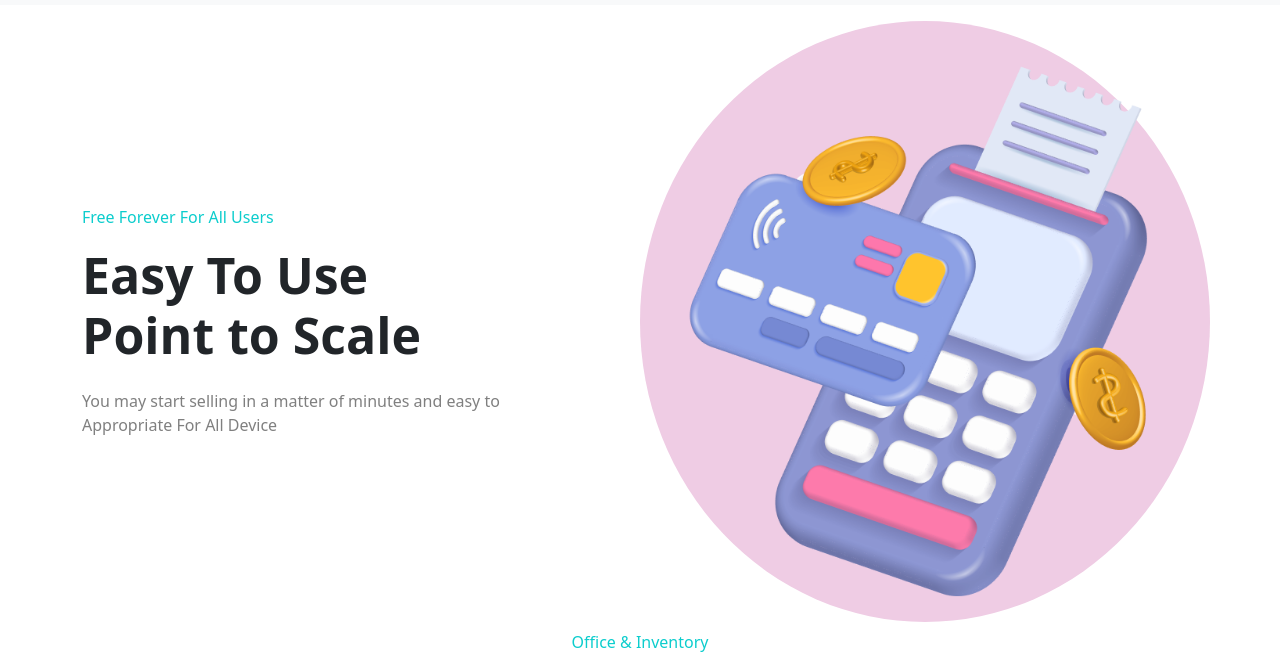
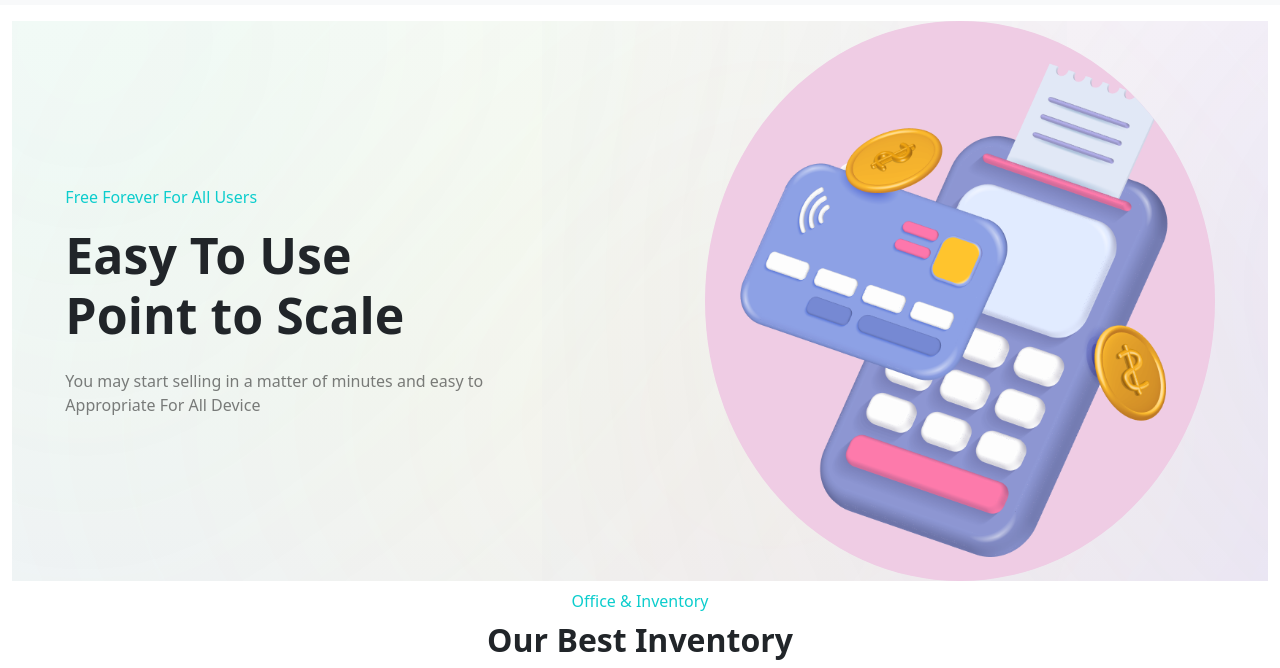
Before and after one commit to angularvandan/storebyvandan, a plain HTML site: page index.html in a window 1280 px wide. Shown: the part 71-739 px from the top of the page. Drawn offline with nearby package versions, Linux system fonts and the light colour scheme.

Commit message:
row 2 image change

```diff
--- a/index.css
+++ b/index.css
@@ -29,7 +29,7 @@ h1{
     font-weight: 700;
 }
 .image-container{
-    border-radius: 70%;
+    border-radius: 50%;
     background-color: #efcce4;
 }
 @media screen and (max-width:450px) {
--- a/index.html
+++ b/index.html
@@ -62,11 +62,11 @@
       </div>
     </div>
       <!-- second row  -->
-    <div class="container">
-      <div class="hero-bg"style="background-image:url(hero_bg.svg)">
-        <div class="row d-flex align-items-center">
-          <div class="col-lg-6 order-lg-1 image-container">
-              <img class="img-fluid img-responsive"src="./img/hero_img.png" alt="image">
+    <div class="container-fluid">
+      <div class="hero-bg"style="background-image:url('./img/hero_bg.svg')">
+        <div class="row d-flex align-items-center justify-content-center">
+          <div class="col-lg-5 order-lg-1 d-flex justify-content-center">
+              <img class="img-fluid img-responsive image-container"src="./img/hero_img.png" alt="image">
           </div>
             <div class="col-lg-6">
               <div class="combine">
```
